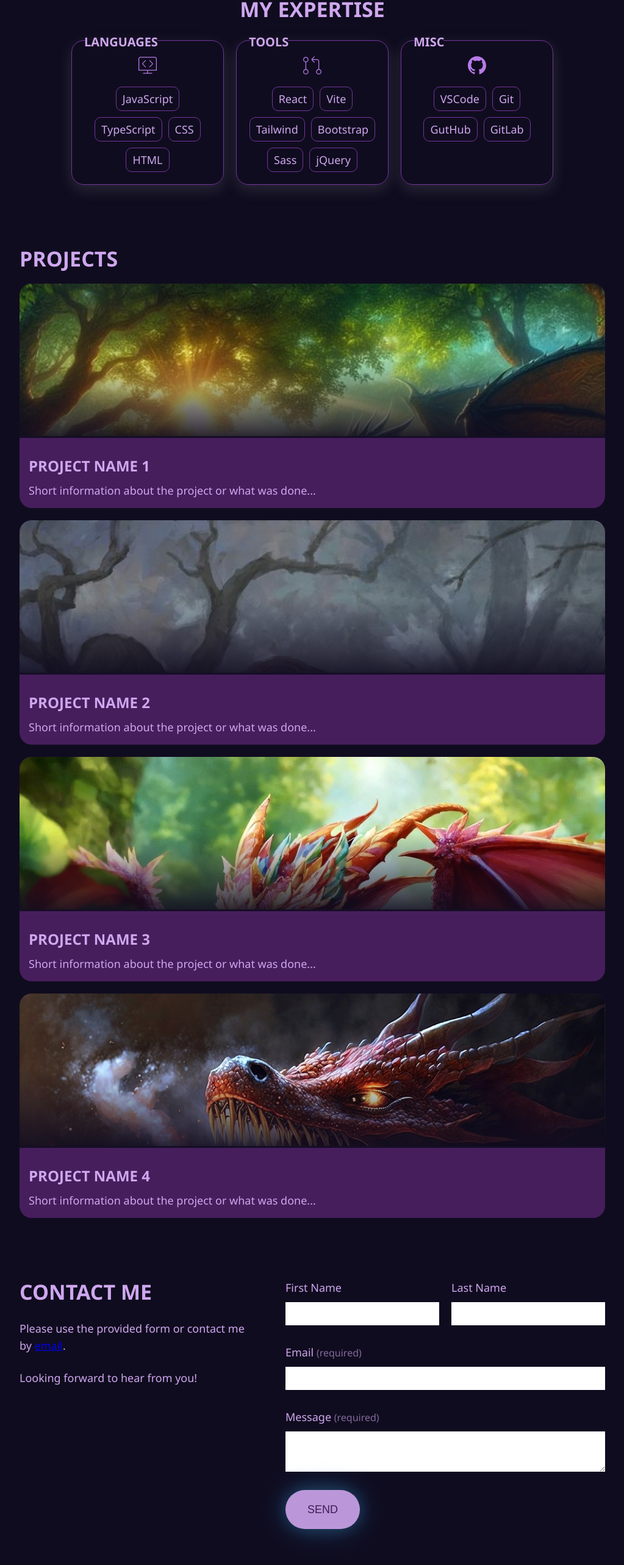
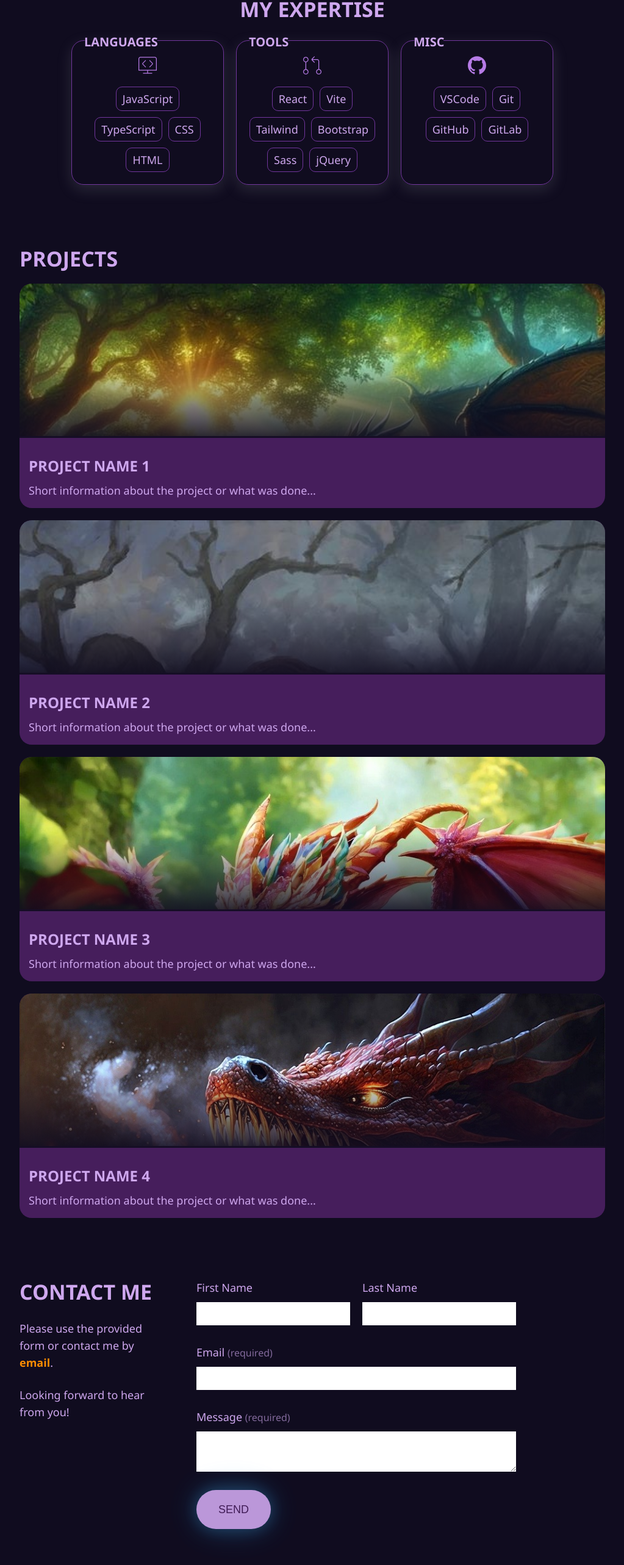
Before and after one commit to nimitaya/my-portfolio, a React (Vite) app: page / in a window 1280 px wide. Shown: the part 1640-4206 px from the top of the page at 61% size, without its empty margins (128-1151 px from the left). Built offline with nearby package versions, Linux system fonts and the light colour scheme.

Commit message:
add responsiveness to Contact

```diff
--- a/src/assets/data.js
+++ b/src/assets/data.js
@@ -2,5 +2,5 @@
 export const expertises = {
     languages: ["JavaScript", "TypeScript", "CSS", "HTML"],
     tools: ["React", "Vite", "Tailwind", "Bootstrap", "Sass", "jQuery"],
-    misc: ["VSCode", "Git", "GutHub", "GitLab"],
+    misc: ["VSCode", "Git", "GitHub", "GitLab"],
   };
--- a/src/styles/Contact.css
+++ b/src/styles/Contact.css
@@ -1,5 +1,6 @@
 .section-contact {
     display: flex;
+    flex-wrap: wrap;
     gap: 5rem;
 }
 
@@ -9,9 +10,21 @@
     gap: 2.5rem;
 }
 
+.contact-text a {
+    color: var(--color-secondary);
+    text-decoration: none;
+    font-weight: bold;
+
+    &:hover {
+        text-decoration: underline;
+        cursor: pointer;
+    }
+}
+
 .contact-form {
     display: flex;
     flex-direction: column;
+    min-height: 70rem;
 }
 
 .contact-form-name-container {
@@ -29,6 +42,8 @@
 }
 
 .contact-form input, .contact-form textarea {
+    width: 100%;
+    max-width: 52.5rem;
     margin-bottom: 3rem;
     padding: 0.5rem 1rem;
     border: none;
@@ -58,3 +73,18 @@
 .contact-form label:hover + input, .contact-form label:hover + textarea {
     background-color: rgba(206, 167, 238);
 }
+
+/* ------------------------------------------------ */
+/* Media Queries */
+
+@media (min-width: 1024px) {
+    .contact-text {
+        max-width: 25%;
+    }
+}
+
+@media (min-width: 1440px) {
+    .contact-text {
+        max-width: 100%;
+    }
+}
```
